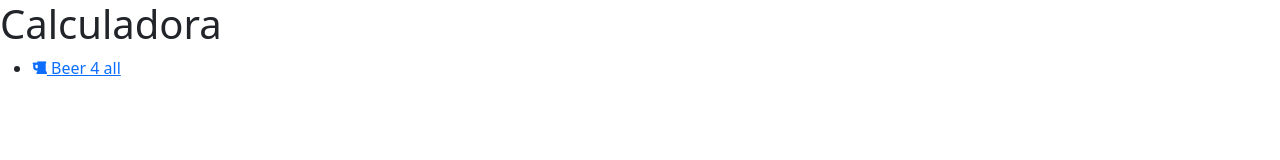
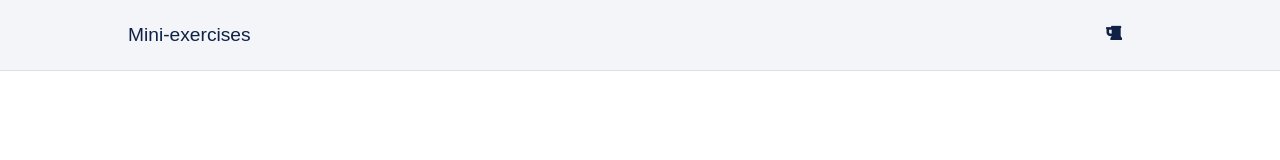
Before and after one commit to Yntxfr/Mini-exercises, a plain HTML site: page index.html in a window 1280 px wide. Drawn offline with nearby package versions, Linux system fonts and the light colour scheme.

Commit message:
segundo commit

```diff
--- /dev/null
+++ b/Mini-exercises_styles.css
@@ -0,0 +1,113 @@
+/* Cards estilos CSS */
+
+/* Paleta de colores:
+    -
+    -
+    -
+*/
+
+* {
+    box-sizing: border-box;
+    margin: 0;
+    padding: 0;
+}
+
+html {
+    background-color: #ffffff;
+
+}
+
+/* --------------------------------------------- */
+/* Header bar styles */
+header {
+    display: flex;
+    align-items: center;
+    justify-content: flex-end;
+    background-color: #f3f5f8;
+    padding: 20px 10%;
+    border-block-end: 1.8px solid rgba(15, 33, 69, 0.1)
+}
+
+.logo {
+    font-family: 'Brown', sans-serif;
+    font-size: larger;
+    margin-right: auto;
+    color: #0f2145;
+    cursor: pointer;
+    margin-bottom: 0;
+    transition: all 0.2s ease 0s;
+}
+
+.logo:hover {
+    color: #3e31fa;
+    transform: scale(1.1);
+}
+
+
+/* Menu icons */
+header ul {
+    font-family: Helvetica, sans-serif;
+    font-size: 12px;
+    list-style: none;
+    margin-bottom: 0;
+}
+
+.menu a {
+    color: #0f2145;
+    text-decoration: none;
+}
+
+.menu i {
+    font-size: 18px;
+}
+
+.menu {
+    display: flex;
+    justify-content: center;
+}
+
+.menu a {
+    position: relative;
+    display: block;
+    overflow: hidden;
+}
+
+.menu a span {
+    transition: transform 0.2s ease-out;
+}
+
+.menu a span:first-child {
+    display: inline-block;
+    padding: 5px 30px;
+}
+
+.menu a span:last-child {
+    position: absolute;
+    top: 0;
+    right: 0;
+    bottom: 0;
+    left: 0;
+    display: flex;
+    align-items: center;
+    justify-content: center;
+    transform: translateY(-100%);
+}
+
+.menu a:hover span:first-child {
+    transform: translateY(100%);
+}
+
+.menu a:hover span:last-child, .menu[data-animation] a:hover span:last-child {
+    transform: none;
+}
+
+/* Animations */
+.menu[data-animation="to-top"] a span:last-child {
+    transform: translateY(100%);
+}
+
+.menu[data-animation="to-top"] a:hover span:first-child {
+    transform: translateY(-100%);
+}
+
+/* --------------------------------------------- */
--- a/index.html
+++ b/index.html
@@ -8,14 +8,14 @@
         <meta name="description" content="#">
         <meta name="keywords" content="#">
         <meta name="author" content="Digital Yenot">
-        <title>Calculadora</title>
-        <link rel="stylesheet" href="Calculadora_styles.css">
+        <title>Mini-exercises</title>
+        <link rel="stylesheet" href="Mini-exercises_styles.css">
         <link href="https://cdn.jsdelivr.net/npm/bootstrap@5.3.3/dist/css/bootstrap.min.css" rel="stylesheet" integrity="sha384-QWTKZyjpPEjISv5WaRU9OFeRpok6YctnYmDr5pNlyT2bRjXh0JMhjY6hW+ALEwIH" crossorigin="anonymous">
         <link rel="stylesheet" href="https://cdnjs.cloudflare.com/ajax/libs/font-awesome/4.7.0/css/font-awesome.min.css">
     </head>
     <body>
         <header>
-            <h1 onclick="window.location.href='#'"; style="cursor: pointer;" class="logo">Calculadora</h1>
+            <h1 onclick="window.location.href='#'"; style="cursor: pointer;" class="logo">Mini-exercises</h1>
             <ul class="menu">
                 <li>
                     <a href="#">
```
